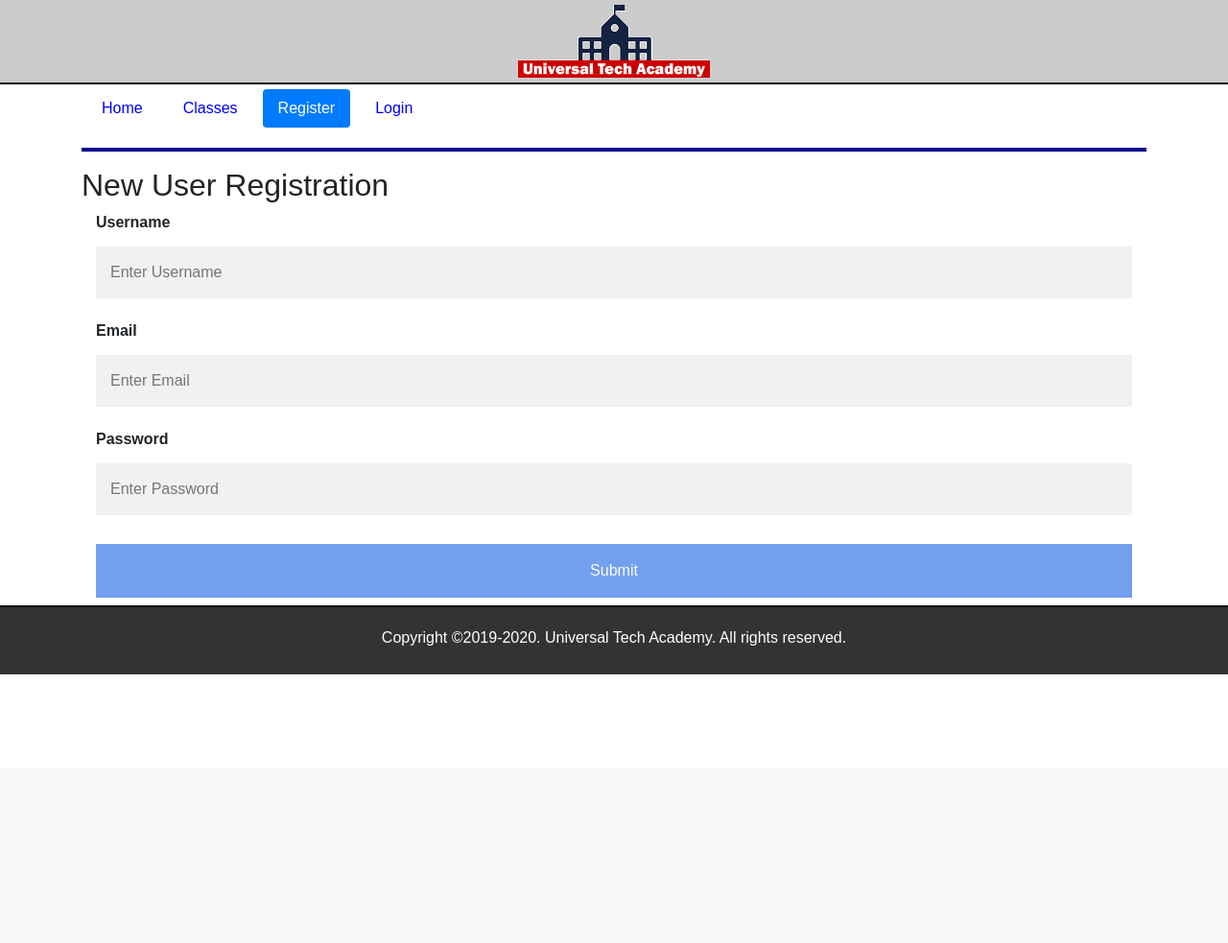
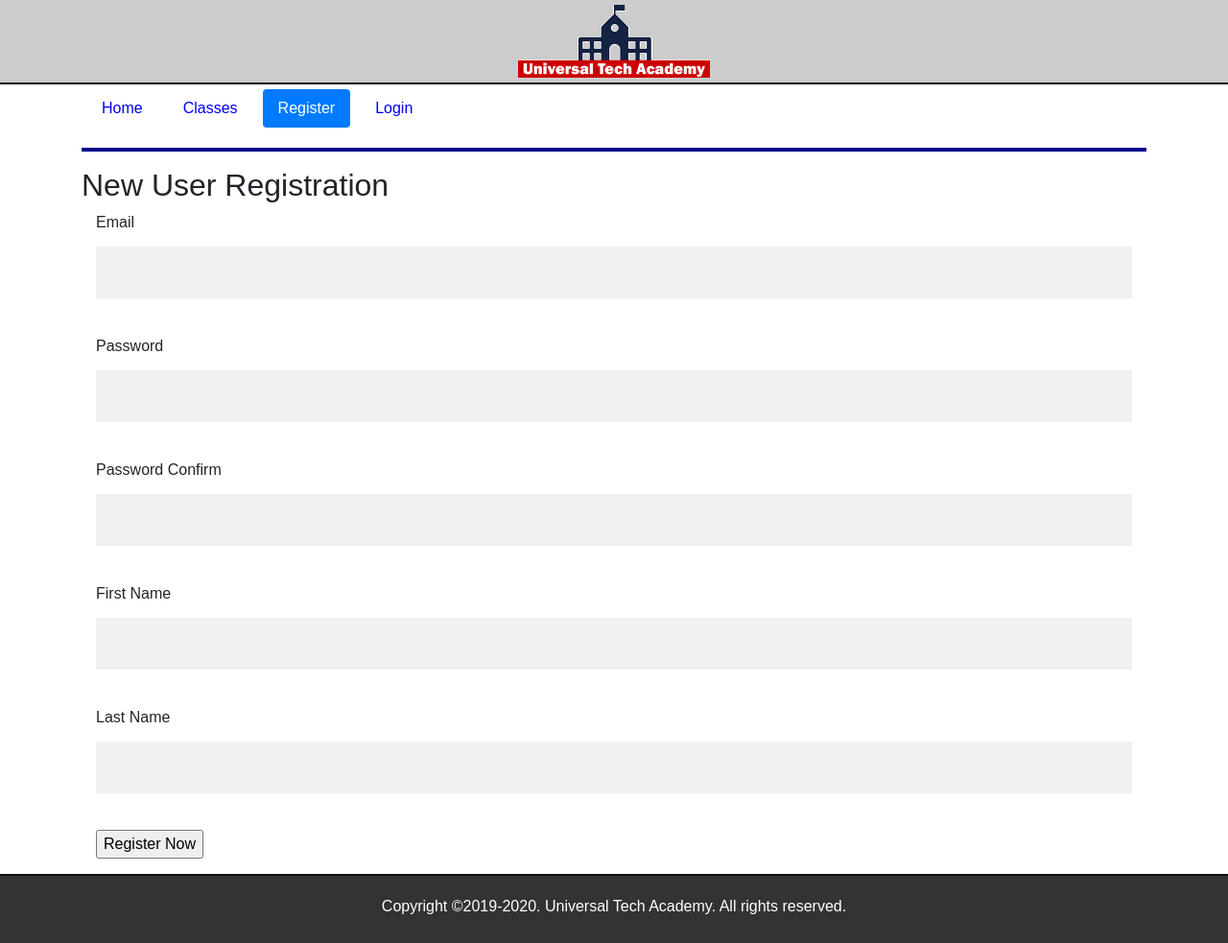
Before and after one commit to harshithballa/Lin_fullStack, a Flask app: page /register in a window 1280 px wide. Shown: the whole page at 96% size. Before the commit the page ends 703 px from the top, so only its background shows below. Run offline with Flask 2, Linux system fonts and the light colour scheme; some libraries are stand-ins or nearby versions.

Commit message:
Constraints and their way of implementation updated

```diff
--- a/application/forms.py
+++ b/application/forms.py
@@ -1,17 +1,25 @@
 from flask_wtf import FlaskForm
 from wtforms import StringField, PasswordField, SubmitField, BooleanField
-from wtforms.validators import DataRequired
+from wtforms.validators import DataRequired, Email, Length, EqualTo, ValidationError
+from application.models import User
 
 class LoginForm(FlaskForm):
-    email   = StringField("Email", validators=[ DataRequired() ])
-    password = PasswordField("Password", validators= [DataRequired()])
+    email   = StringField("Email", validators=[ DataRequired(), Email() ])
+    password = PasswordField("Password", validators= [DataRequired(), Length(min=6, max=15)])
     remember_me = BooleanField("Remember Me")
     submit  = SubmitField("Login")
 
 class RegisterForm(FlaskForm):
-    email   = StringField("Email", validators=[DataRequired()] )
-    password = PasswordField("Password", validators=[DataRequired()] )
-    password2 = PasswordField("Password Confirm", validators=[DataRequired()] )
-    first_name = StringField("First Name", validators=[DataRequired()] )
-    last_name = StringField("Last Name", validators=[DataRequired()] )
+    email   = StringField("Email", validators=[ DataRequired(), Email() ])
+    password = PasswordField("Password", validators=[ DataRequired(), Length(min=6, max=15) ])
+    password2 = PasswordField("Password Confirm", validators=[DataRequired(), Length(min=6, max=15), EqualTo(password) ])
+    first_name = StringField("First Name", validators=[DataRequired(), Length(min=2, max=30) ])
+    last_name = StringField("Last Name", validators=[DataRequired(), Length(min=2, max=30) ])
     submit  = SubmitField("Register Now")
+
+
+    def validate_email(self, email):
+        user = User.objects(email=email.data).first()
+
+        if user:
+            raise ValidationError("Email already exists !! Try another Email.")
--- a/application/routes.py
+++ b/application/routes.py
@@ -21,9 +21,10 @@ def index():
 def courses(term='Spring 2020'):
     return render_template('courses.html', courseData= courseData, courses=True, term=term)
 
-@app.route('/register')
+@app.route('/register', methods=['GET', 'POST'])
 def register():
-    return render_template('register.html', register=True)
+    form = RegisterForm()
+    return render_template('register.html', form=form, register=True)
 
 @app.route('/login', methods=['GET','POST'])
 def login():
--- a/application/templates/login.html
+++ b/application/templates/login.html
@@ -1,11 +1,11 @@
     {% extends "layout.html" %}
 
     {% block content %}
-    <h1>{{ title }}</h1>
 
     <div class="row">
         <div class="col-md-6 offset-md-3">
-            <h3></h3>
+           <fieldset class="form-group">
+              <legend>{{ title }}</legend>
               <form name="login" action="" method="post" novalidate>
 
                   {{ form.hidden_tag() }}
@@ -31,5 +31,6 @@
                     {{ form.submit() }}
                   </p>
               </form>
+            </fieldset>
     </div>
  {% endblock %}
--- a/application/templates/register.html
+++ b/application/templates/register.html
@@ -5,17 +5,57 @@
     <h2>New User Registration</h2>
 
     <div class="container">
-        <form name="register" action="register.php" method="get">
-            <label for="username"><b>Username</b></label>
-            <input type="text" placeholder="Enter Username" name="username" required>
-            <br>
-            <label for="email"><b>Email</b></label>
-            <input type="text" placeholder="Enter Email" name="email" required>
-            <br>
-            <label for="password"><b>Password</b></label>
-            <input type="password" placeholder="Enter Password" name="password" required>
-            <br class="clear">
-            <input class="btn-submit" type="submit" name="submit">
-        </form>
+        <form name="register" action="" method="post" novalidate>
+            {{ form.hidden_tag() }}
+
+            <p>
+              {{ form.email.label }} <br>
+              {{ form.email(size=35) }}
+
+              {% for error in form.email.errors %}
+                <span class="error-message"> {{ error }} </span>
+              {% endfor %}
+            </p>
+
+            <p>
+              {{ form.password.label }} <br>
+              {{ form.password(size=15) }}
+
+              {% for error in form.password.errors %}
+                <span class="error-message"> {{ error }} </span>
+              {% endfor %}
+            </p>
+
+            <p>
+              {{ form.password2.label }} <br>
+              {{ form.password2(size=15) }}
+
+              {% for error in form.password2.errors %}
+                <span class="error-message"> {{ error }} </span>
+              {% endfor %}
+            </p>
+
+            <p>
+              {{ form.first_name.label }} <br>
+              {{ form.first_name(size=35) }}
+
+              {% for error in form.first_name.errors %}
+                <span class="error-message"> {{ error }} </span>
+              {% endfor %}
+            </p>
+
+            <p>
+              {{ form.last_name.label }} <br>
+              {{ form.last_name(size=35) }}
+
+              {% for error in form.last_name.errors %}
+                <span class="error-message"> {{ error }} </span>
+              {% endfor %}
+            </p>
+
+            <p>
+              {{ form.submit() }}
+            </p>
+
     </div>
     {% endblock %}
```
Also changed, not shown: application/models.py (+9 -2 lines). Lines whose indentation alone changed are shown as unchanged.
